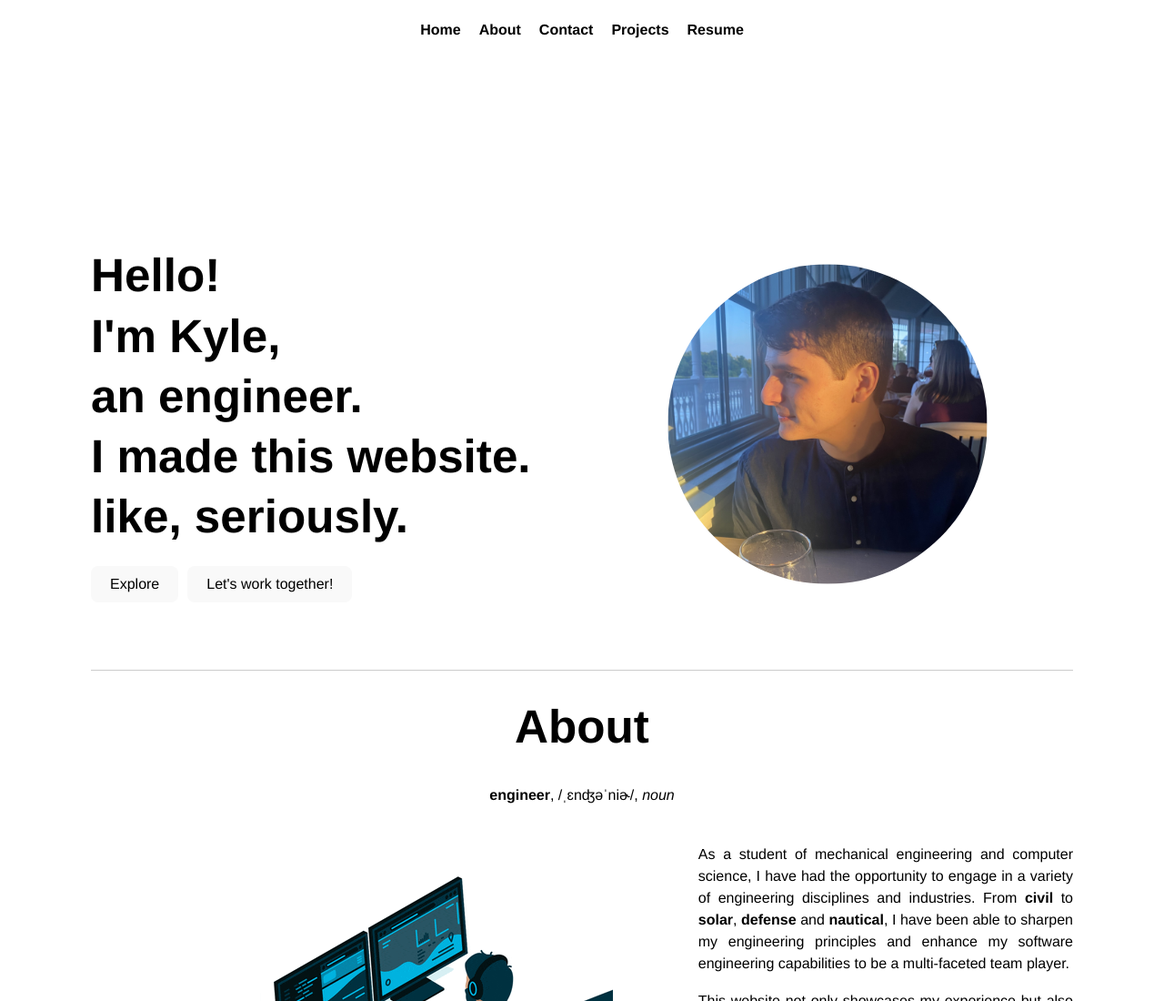
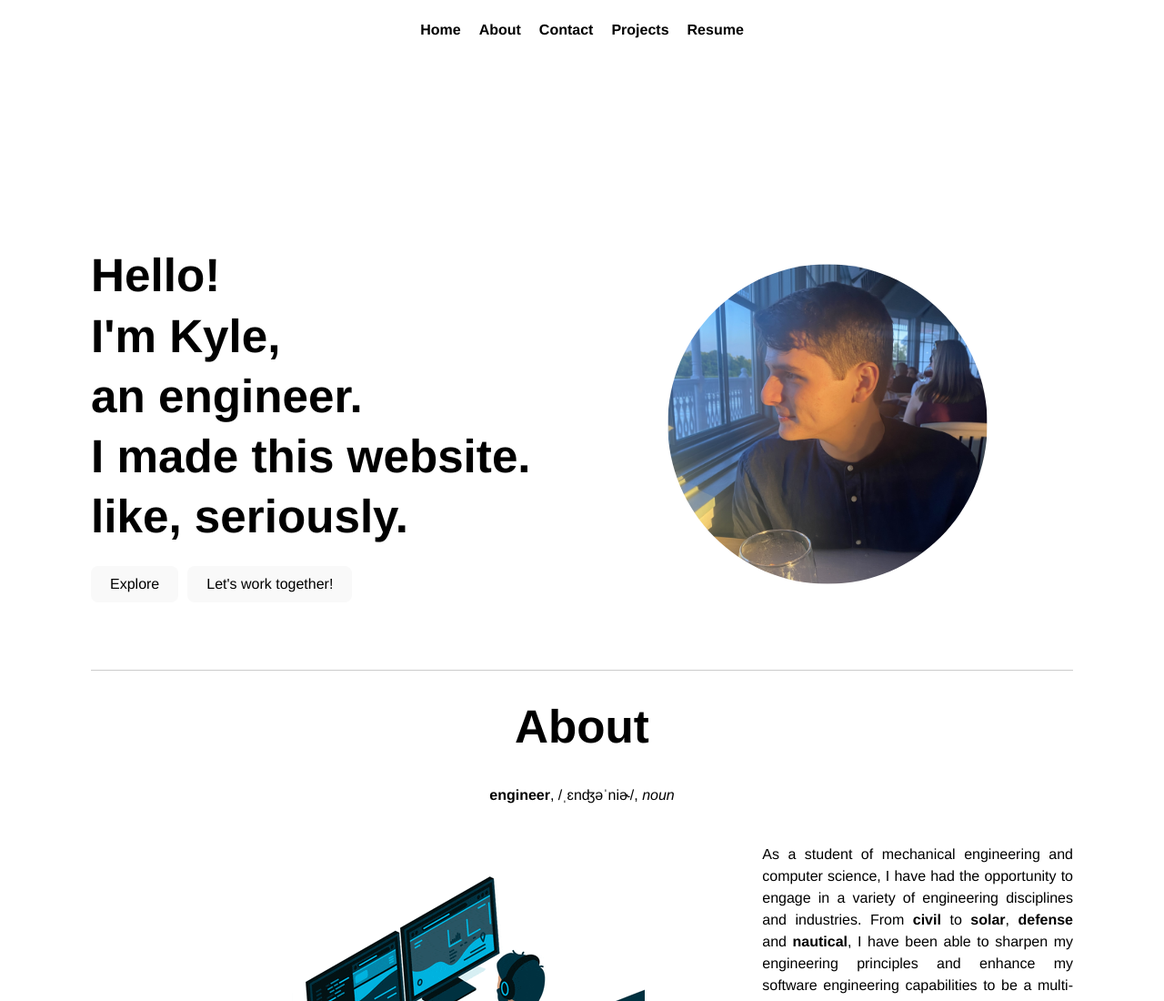
Before and after one commit to kyleborot/kyleborot_portfolio_site, a React (Vite) app in the folder frontend/: page / in a window 1280 px wide. Shown: the top 1100 px of the page at 91% size. Built offline with nearby package versions, Linux system fonts and the light colour scheme.

Commit message:
changes to home ui

```diff
--- a/frontend/src/components/Home/HomeComponent.css
+++ b/frontend/src/components/Home/HomeComponent.css
@@ -47,10 +47,12 @@ body {
     max-width: 600px;
     text-align: justify;
     padding-bottom: 12px;
+    margin: 5px 0;
 }
 
-.text-buttons h1, .text-section p {
+.text-buttons h1 {
     margin: 5px 0;
+    text-align: left;
 }
 
 .buttons {
@@ -100,7 +102,7 @@ body {
 }
 
 .about-img-container {
-    width: 90%;
+    width: 120%;
     height: auto;
     border-radius: 50px;
 }
```
